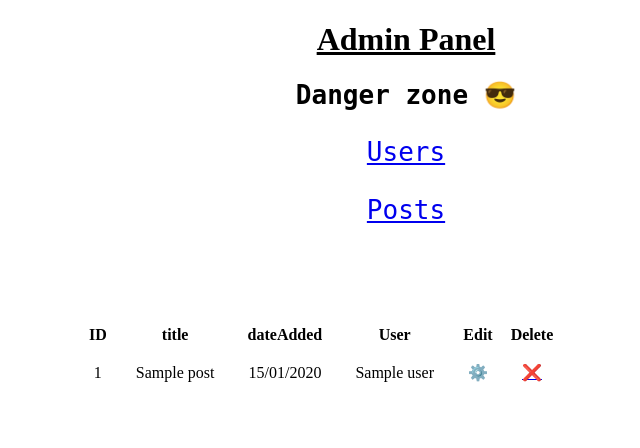
After one commit to adamphivo/6gangintra, a Symfony app: template templates/admin/posts.html.twig in a window 1280 px wide. The commit adds this page. Shown: the top 448 px of the page, without its empty margins (234-874 px from the left). Run offline with Twig, Linux system fonts and the light colour scheme; the template is opened without the code that fills it: most values are stand-ins (such as "Sample title", 1, 10 or a date in 2020); some libraries are stand-ins or nearby versions.

Commit message:
Add Admin Panel / Add conditonal rendering on userName to keep data even after an author is deleted

```diff
--- a/src/Entity/Comment.php
+++ b/src/Entity/Comment.php
@@ -24,13 +24,13 @@ class Comment
 
     /**
      * @ORM\ManyToOne(targetEntity=User::class, inversedBy="comments")
-     * @ORM\JoinColumn(nullable=false)
+     * @ORM\JoinColumn(nullable=true, onDelete="SET NULL")
      */
     private $user;
 
     /**
      * @ORM\ManyToOne(targetEntity=Post::class, inversedBy="comments")
-     * @ORM\JoinColumn(nullable=false)
+     * @ORM\JoinColumn(nullable=true, onDelete="SET NULL")
      */
     private $post;
 
--- a/src/Entity/Post.php
+++ b/src/Entity/Post.php
@@ -47,7 +47,7 @@ class Post
 
     /**
      * @ORM\ManyToOne(targetEntity=User::class, inversedBy="posts")
-     * @ORM\JoinColumn(nullable=false)
+     * @ORM\JoinColumn(nullable=true, onDelete="SET NULL")
      */
     private $user;
 
--- a/src/Repository/PostRepository.php
+++ b/src/Repository/PostRepository.php
@@ -19,7 +19,7 @@ class PostRepository extends ServiceEntityRepository
         parent::__construct($registry, Post::class);
     }
 
-    public function getAll() {
+    public function findAll() {
         return $this->createQueryBuilder('p')
         ->orderBy('p.dateAdded', 'DESC')
         ->getQuery()
--- /dev/null
+++ b/templates/admin/index.html.twig
@@ -0,0 +1,86 @@
+{% extends 'base.html.twig' %}
+
+{% block title %}Admin Panel{% endblock %}
+
+{% block body %}
+<style>
+
+    .panelContainer{
+        width: 100%;
+        margin-left: auto;
+        margin-right: auto;
+    }
+
+    .title {
+        text-align: center;
+        font-family: var(--logo-font);
+        text-decoration: underline;
+    }
+
+    .warning {
+        font-size: 1em;
+    }
+
+    .adminNavContainer {
+        text-align: center;
+        font-size: 2em;
+        font-family: monospace;
+    }
+
+    .adminNavContainer p {
+        border: 1px solid white;
+        width: 5em;
+        margin-left: auto;
+        margin-right: auto;
+        transition: 0.2s;
+    }
+
+    .adminNavContainer p:hover {
+        background-color: white;
+        color: black;
+    }
+
+    .display {
+        width: 80%;
+        margin-left: auto;
+        nargin-right: auto;
+        margin-top: 3em;
+        margin-bottom: 3em;
+    }
+
+    .display table {
+        border: 1px solid white;
+        padding: 3em;
+    }
+
+    .display td {
+        padding: 1em;
+    }
+
+    .display tr {
+        border: 1px dotted white;
+    }
+
+</style>
+
+{# Title #}
+<div class="panelContainer">
+    <div>
+        <h1 class="title">Admin Panel</h1>
+    </div>
+
+    {# Admin Pannel Navigation #}
+    <div class="adminNavContainer">
+        <h2 class="warning">Danger zone 😎 </h2>
+        <a href="{{ path('admin_users') }}"><p>Users</p></a>
+        <a href="{{ path('admin_posts') }}"><p>Posts</p></a>
+    </div>
+
+    {# Wich one are we going to display #}
+    <div class="display">
+        {% block adminContent %}
+        {% endblock %}
+    </div>
+</div>
+
+{% endblock %}
--- /dev/null
+++ b/templates/admin/posts.html.twig
@@ -0,0 +1,30 @@
+{% extends 'admin/index.html.twig' %}
+
+{% block title %}Admin Panel - Posts {% endblock %}
+
+{% block adminContent %}
+<table>
+    <thead>
+        <tr>
+            <th>ID</th>
+            <th>title</th>
+            <th>dateAdded</th>
+            <th>User</th>
+            <th>Edit</th>
+            <th>Delete</th>
+        </tr>
+    </thead>
+    <tbody>
+    {% for post in posts %}
+        <tr>
+            <td>{{ post.id }}</td>
+            <td>{{ post.title }}</td>
+            <td>{{ post.dateAdded|date("d/m/Y") }}</td>
+            <td>{{ post.user }}</td>
+            <td><a>⚙️</a></td>
+            <td><a href="{{ path('post_delete', {id:(post.id)})}}">❌</a></td>
+        </tr>
+    {% endfor %}
+    </tbody>
+</table>
+{% endblock %}
--- a/templates/home/index.html.twig
+++ b/templates/home/index.html.twig
@@ -39,7 +39,7 @@
 
 {# Slogan #}
 <div class="welcomeSlogan">
-    <pre></code>{ share code 🎉 }</code></pre>
+    <pre></code>{ share code : 🎉 }</code></pre>
 </div>
 
 {# Random Quote #}
--- a/templates/navigation_bar/index.html.twig
+++ b/templates/navigation_bar/index.html.twig
@@ -119,6 +119,7 @@
             <li><a href="/">home</a></li>
             <li><a href="/posts">discover</a></li>
             <li><a href="/posts">connect</a></li>
+            <li><a href="/admin" style="color: purple;">admin panel</a></li>
             <li class="write"><a href={{ path('post_new')}}>✍️</a></li>
         </ul>
 
--- a/templates/post_display/randomPost.html.twig
+++ b/templates/post_display/randomPost.html.twig
@@ -123,12 +123,17 @@
                 {% endfor %}
             </div>
             {# User Info #}
+            {% if post.User %}
                 <p class="authorName">
                         {{ post.User.userName }}
                     <span class="authorExperience">
                         ({{ post.User.Experience }})
                     </span>
                 </p>
+            {% endif %}
+            {% if not post.User %}
+                <p class="authorName">John Doe</p>
+            {% endif %}
             {# Post Description #}
             <p class="date">{{ post.dateAdded|date("d M Y H:i")}}</p>
             {% if post.codeContent %}
```
Also changed, not shown: migrations/Version20201027151142.php (added, +45 -0 lines), src/Controller/AdminController.php (added, +44 -0 lines), src/Controller/PostController.php (+13 -2 lines), src/Controller/UserController.php (+13 -0 lines), templates/admin/users.html.twig (added, +30 -0 lines), templates/post_display/fullPost.html.twig (+13 -0 lines), templates/post_display/list.html.twig (+6 -2 lines). Lines whose indentation alone changed are shown as unchanged.
